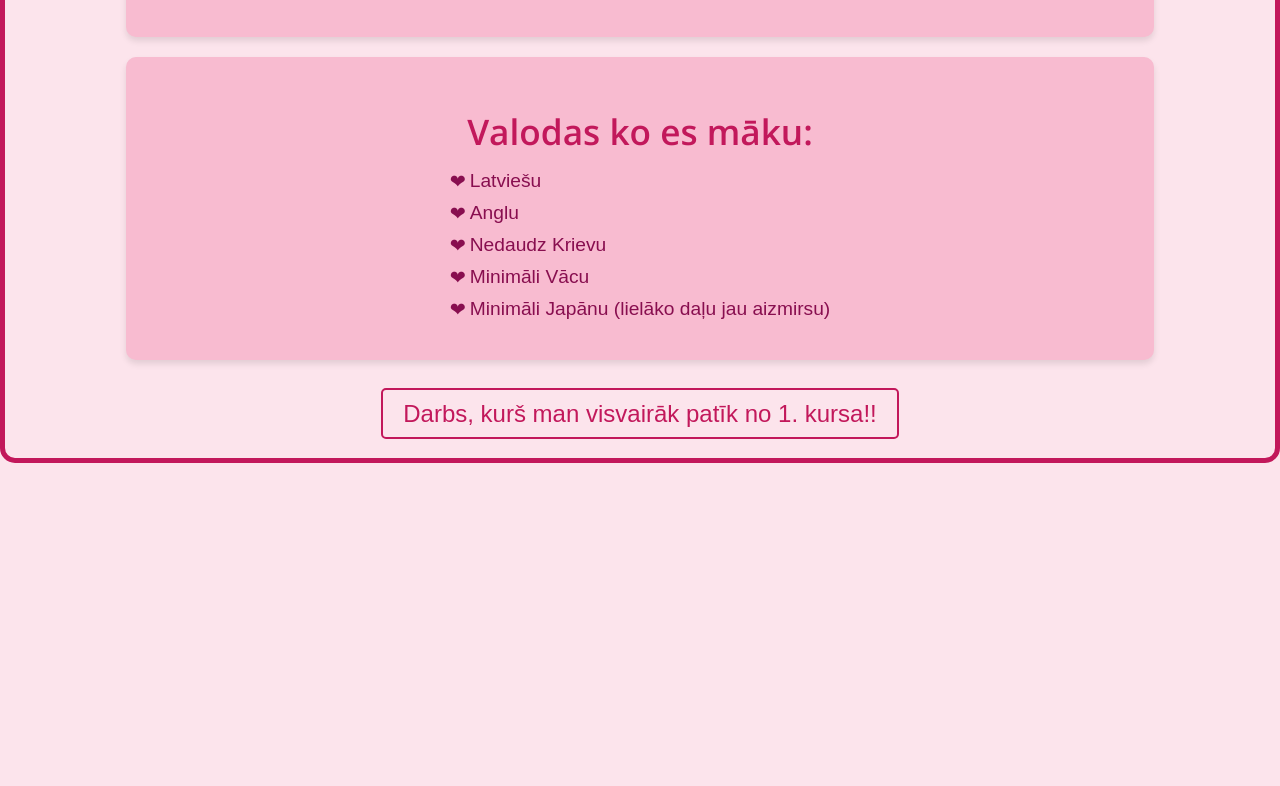
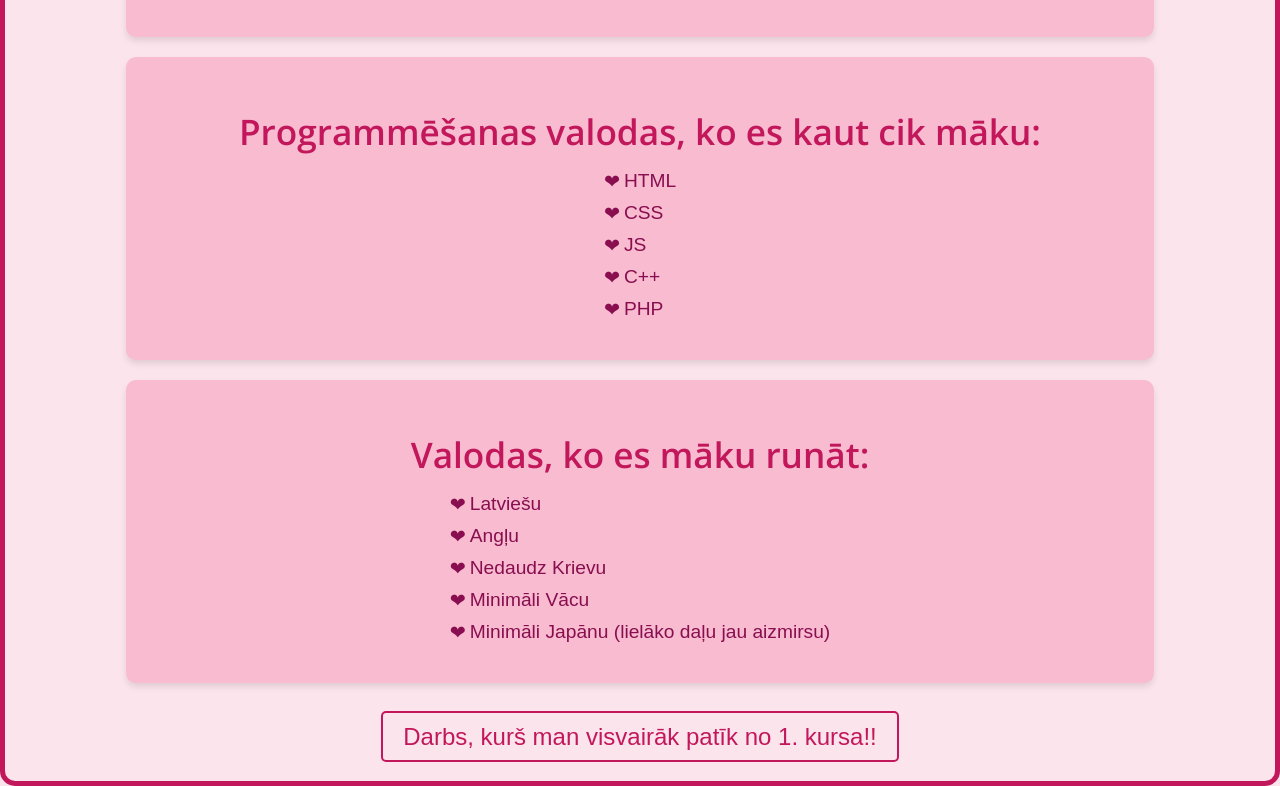
Before and after one commit to MarijaGG/portfolio, a plain HTML site: page index.html in a window 1280 px wide. Shown: the part 530-1316 px from the top of the page. Before the commit the page ends 993 px from the top, so only its background shows below. Drawn offline with nearby package versions, Linux system fonts and the light colour scheme.

Commit message:
Izlaboju dazas kludas, pieliku vienu sekciju

```diff
--- a/index.html
+++ b/index.html
@@ -131,17 +131,28 @@
     <ul>
         <li>Videospēles</li>
         <li>Zīmēšana</li>
-        <li>Spēlet basketbolu</li>
+        <li>Spēlēt basketbolu</li>
         <li>Lasīt mangas</li>
         <li>Skatīties Youtube/Netflix</li>
     </ul>
 </div>
 
 <div class="content-section">
-    <h3>Valodas ko es māku:</h3>
+    <h3>Programmēšanas valodas, ko es kaut cik māku:</h3>
+    <ul>
+        <li>HTML</li>
+        <li>CSS</li>
+        <li>JS</li>
+        <li>C++</li>
+        <li>PHP</li>
+    </ul>
+</div>
+
+<div class="content-section">
+    <h3>Valodas, ko es māku runāt:</h3>
     <ul>
         <li>Latviešu</li>
-        <li>Anglu</li>
+        <li>Angļu</li>
         <li>Nedaudz Krievu</li>
         <li>Minimāli Vācu</li>
         <li>Minimāli Japānu (lielāko daļu jau aizmirsu)</li>
```
